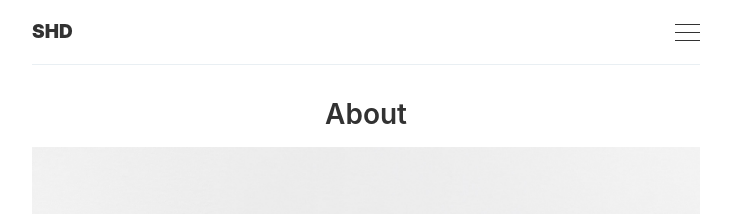
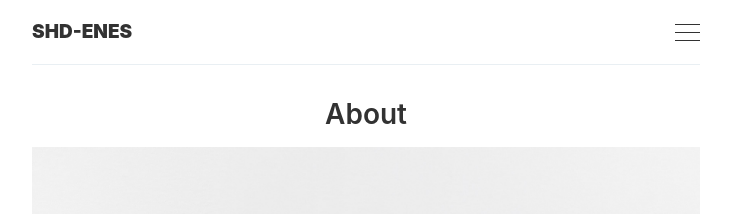
Before and after one commit to HuamidadesDigitales/HuamidadesDigitales.github.io, a Jekyll site: the page built from _pages/about.md, in a window 1280 px wide. Shown: the top 214 px of the page, without its empty margins (274-1005 px from the left). Built offline with Jekyll 4.4.1, drawn with Linux system fonts in a browser that asks for light colours.

Commit message:
Update _config.yml

```diff
--- a/_config.yml
+++ b/_config.yml
@@ -6,11 +6,11 @@
 # 'jekyll serve'. If you change this file, please restart the server process.
 
 # Site settings
-title:       SHD
+title:       SHD-ENES
 email:       ''
 description: ''
 baseurl:     '' # The subpath of your site, e.g. /blog
-url:         'https://type-jekyll.aspirethemes.com/' # The base hostname & protocol for your site
+url:         '' # The base hostname & protocol for your site
 twitter:     ''
 github:      ''
 instagram:   ''
```
